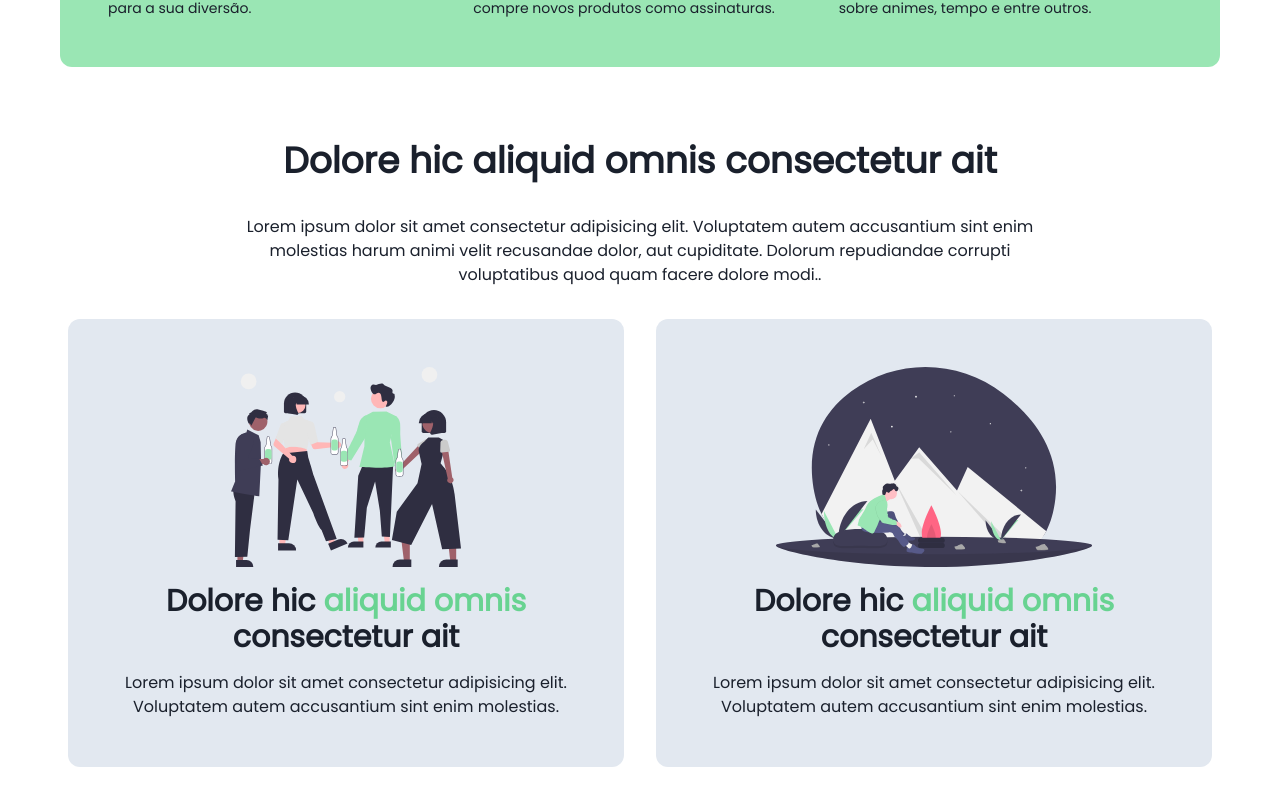
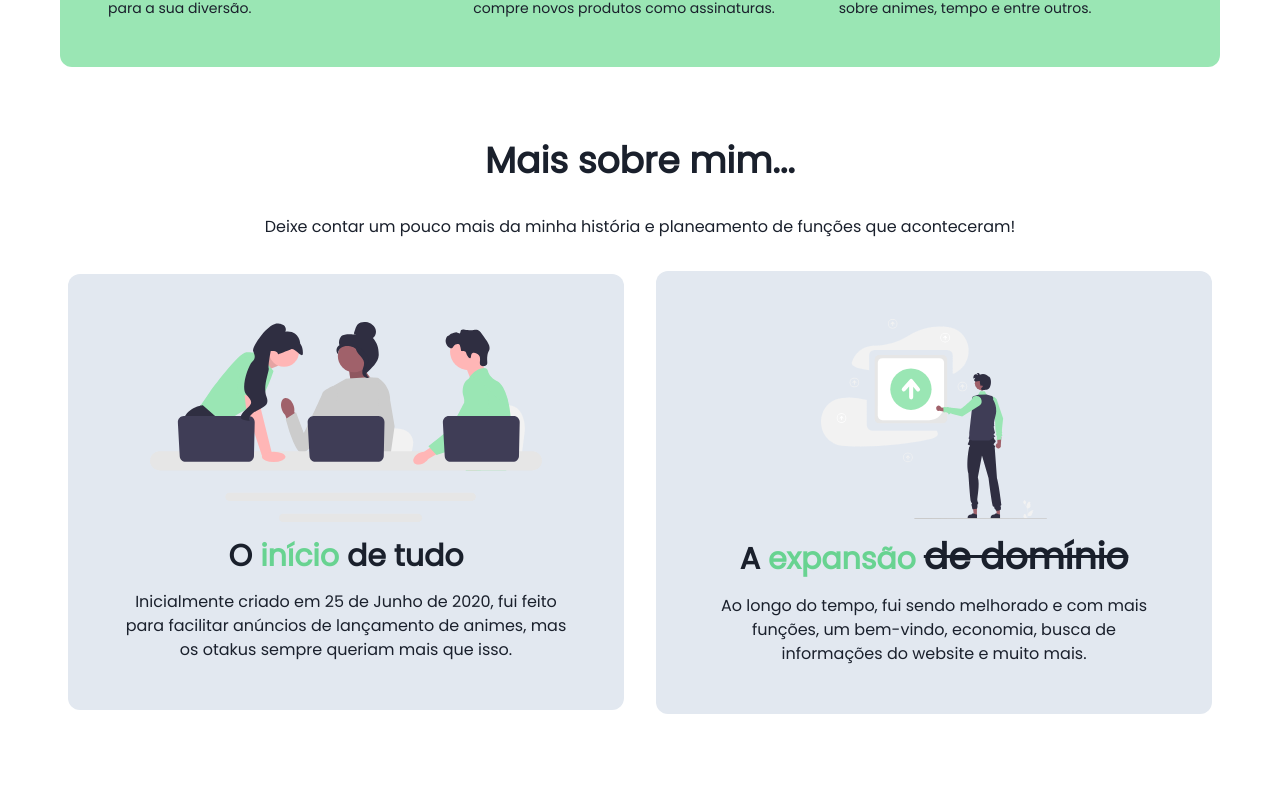
Before and after one commit to Kuriel23/foryou-website, a Next.js app: page / in a window 1280 px wide. Shown: the part 947-1752 px from the top of the page. After the commit the page ends 1709 px from the top, so only its background shows below. Built offline with nearby package versions, Linux system fonts and the light colour scheme; no server answers.

Commit message:
refactor: illustrations and texts on informations

```diff
--- a/src/components/organisms/Home/Information.tsx
+++ b/src/components/organisms/Home/Information.tsx
@@ -13,14 +13,12 @@ export function Information(): JSX.Element {
           textAlign="center"
         >
           <Heading as="h2" size="xl">
-            Dolore hic aliquid omnis consectetur ait
+            Mais sobre mim...
           </Heading>
 
           <Text maxW="800px">
-            Lorem ipsum dolor sit amet consectetur adipisicing elit. Voluptatem
-            autem accusantium sint enim molestias harum animi velit recusandae
-            dolor, aut cupiditate. Dolorum repudiandae corrupti voluptatibus
-            quod quam facere dolore modi..
+            Deixe contar um pouco mais da minha história e planeamento de
+            funções que aconteceram!
           </Text>
         </Flex>
 
@@ -37,19 +35,20 @@ export function Information(): JSX.Element {
             textAlign="center"
           >
             <Img
-              src="/images/illustrations/undraw_having_fun_re_vj4h.svg"
+              src="/images/illustrations/undraw_engineering_team_a7n2.svg"
               alt="blob"
               height="200px"
               position="relative"
             />
 
             <Heading as="h3" size="lg" sx={{ span: { color: 'green.300' } }}>
-              Dolore hic <span>aliquid omnis</span> consectetur ait
+              O <span>início</span> de tudo
             </Heading>
 
             <Text maxW="800px">
-              Lorem ipsum dolor sit amet consectetur adipisicing elit.
-              Voluptatem autem accusantium sint enim molestias.
+              Inicialmente criado em 25 de Junho de 2020, fui feito para
+              facilitar anúncios de lançamento de animes, mas os otakus sempre
+              queriam mais que isso.
             </Text>
           </Flex>
 
@@ -65,19 +64,19 @@ export function Information(): JSX.Element {
             textAlign="center"
           >
             <Img
-              src="/images/illustrations/undraw_into_the_night_vumi.svg"
+              src="/images/illustrations/undraw_going_up_re_86kg.svg"
               alt="blob"
               height="200px"
               position="relative"
             />
 
             <Heading as="h3" size="lg" sx={{ span: { color: 'green.300' } }}>
-              Dolore hic <span>aliquid omnis</span> consectetur ait
+              A <span>expansão</span> <Heading as="s">de domínio</Heading>
             </Heading>
 
             <Text maxW="800px">
-              Lorem ipsum dolor sit amet consectetur adipisicing elit.
-              Voluptatem autem accusantium sint enim molestias.
+              Ao longo do tempo, fui sendo melhorado e com mais funções, um
+              bem-vindo, economia, busca de informações do website e muito mais.
             </Text>
           </Flex>
         </Flex>
```
Also changed, not shown: public/images/illustrations/undraw_engineering_team_a7n2.svg (added), public/images/illustrations/undraw_going_up_re_86kg.svg (added).
